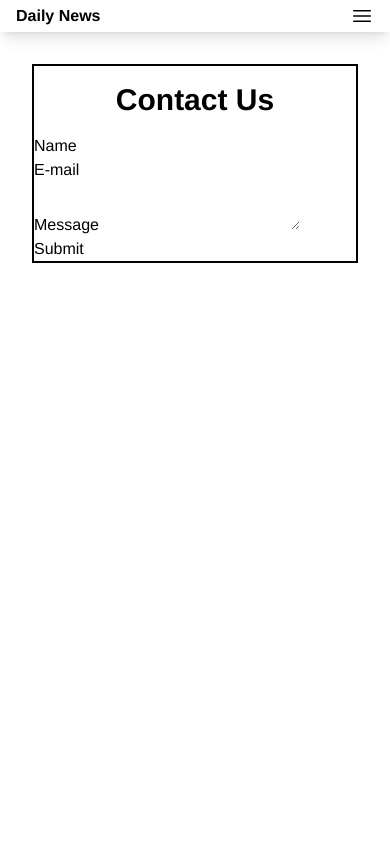
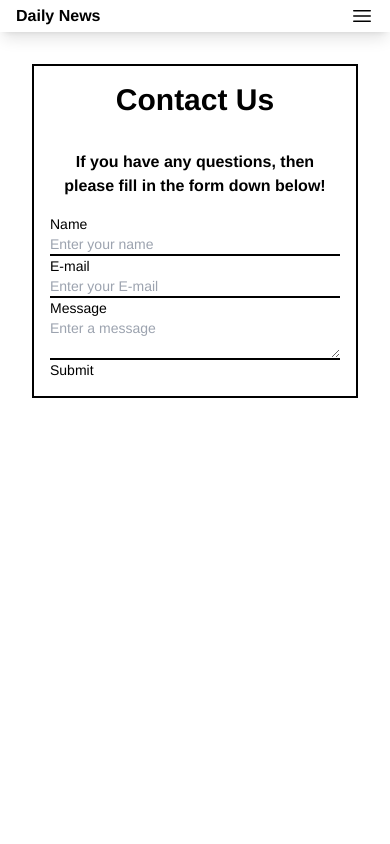
Before and after one commit to the-man2004/news-app, a Vue app: page /contact in a window 390 px wide. Shown: the top 844 px of the page. Built offline with nearby package versions, Linux system fonts and the light colour scheme.

Commit message:
Added some mobile friendly styles.

```diff
--- a/src/views/Contact.vue
+++ b/src/views/Contact.vue
@@ -1,21 +1,40 @@
 <template>
   <div class="min-h-screen m-4 p-4 md:p-8 md:m-8">
     <div class="max-w-4xl w-full mx-auto border-2 border-black">
-      <h1 class="my-4 text-3xl text-center font-bold sm:text-5xl lg:text-7xl">
+      <h1
+        class="mt-4 mb-8 text-3xl text-center font-bold sm:text-5xl md:mt-8 lg:text-7xl"
+      >
         Contact Us
       </h1>
-      <form>
-        <div>
+      <p class="text-center font-semibold max-w-sm mx-auto px-4 md:px-8">
+        If you have any questions, then please fill in the form down below!
+      </p>
+      <form class="text-sm max-w-2xl mx-auto p-4 md:text-lg md:p-8">
+        <div class="flex flex-col">
           <label for="name">Name</label>
-          <input id="name" type="text" />
+          <input
+            id="name"
+            class="border-b-2 border-black"
+            placeholder="Enter your name"
+            type="text"
+          />
         </div>
-        <div>
+        <div class="flex flex-col">
           <label for="email">E-mail</label>
-          <input id="email" type="email" />
+          <input
+            id="email"
+            class="border-b-2 border-black"
+            placeholder="Enter your E-mail"
+            type="email"
+          />
         </div>
-        <div>
+        <div class="flex flex-col">
           <label for="message">Message</label>
-          <textarea id="message"></textarea>
+          <textarea
+            id="message"
+            class="border-b-2 border-black"
+            placeholder="Enter a message  "
+          ></textarea>
         </div>
         <button>Submit</button>
       </form>
```
